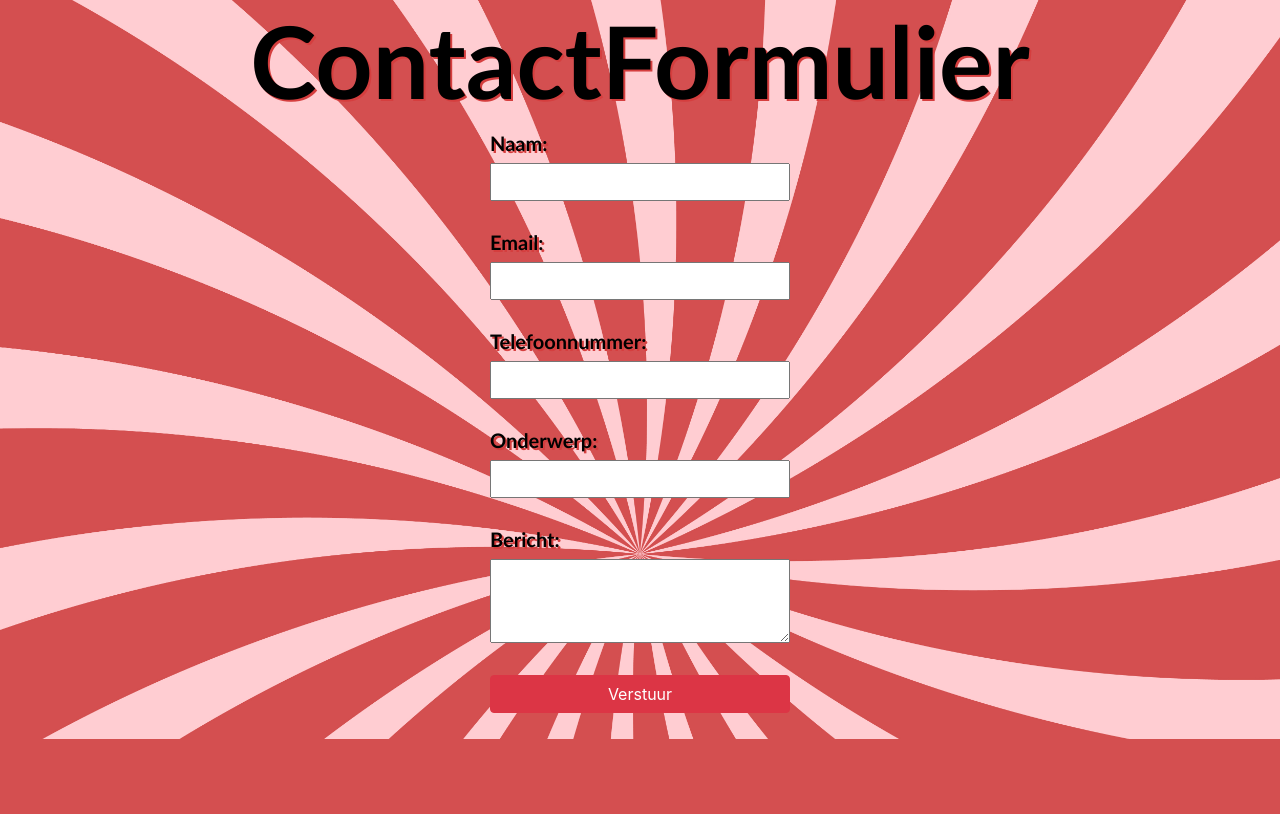
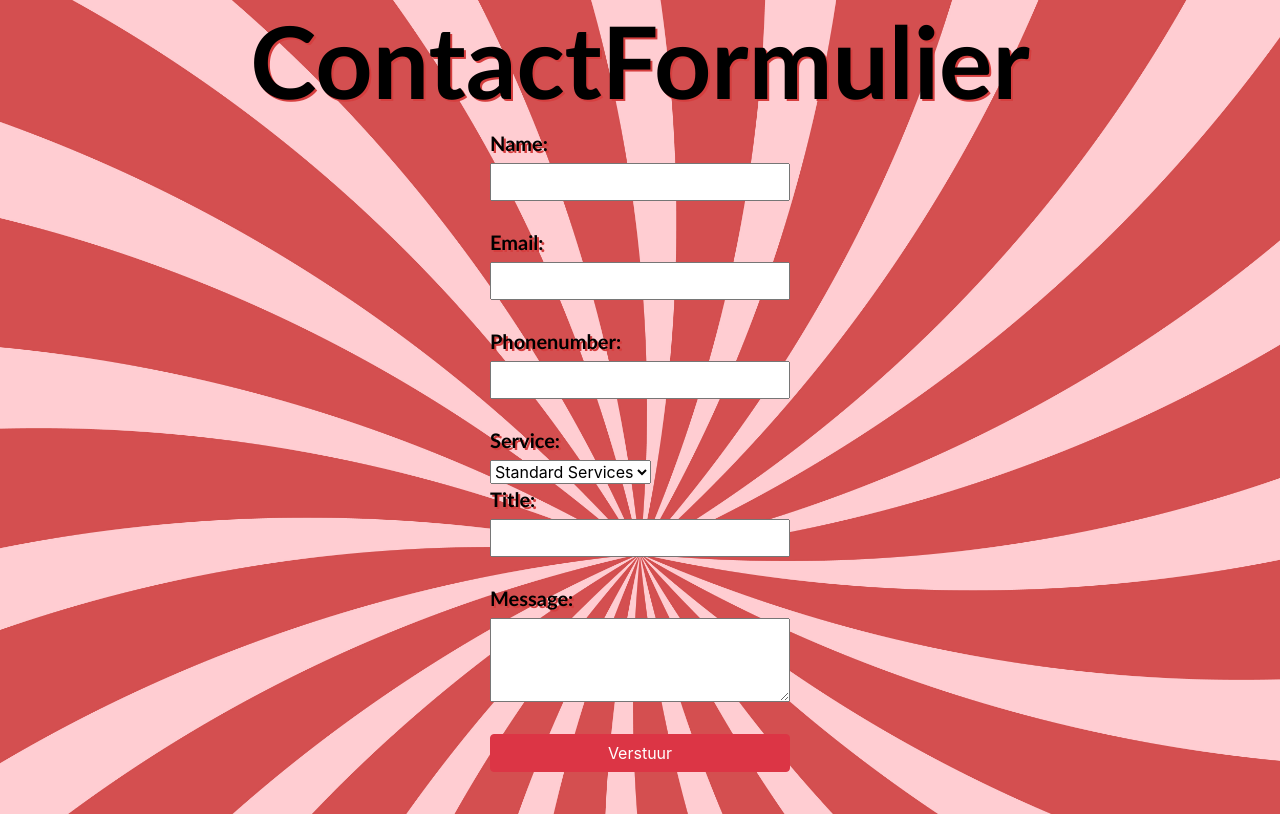
Before and after one commit to RickHogenhout3/IMP, a PHP site: page /contact.php in a window 1280 px wide. Shown: the part 86-900 px from the top of the page. Before the commit the page ends 825 px from the top, so only its background shows below. Run offline with PHP 8.4, Linux system fonts and the light colour scheme.

Commit message:
something

```diff
--- a/contact.php
+++ b/contact.php
@@ -15,7 +15,7 @@
 <h2 style="text-align: center;" id="contact">ContactFormulier</h2>
 <form action="send.php" method="post">
   <div class="form-group">
-    <label id="form" for="name">Naam:</label>
+    <label id="form" for="name">Name:</label>
     <input type="text" id="name" name="naam" required>
   </div>
   <div class="form-group">
@@ -23,15 +23,22 @@
     <input type="email" id="email" name="mail" required>
   </div>
   <div class="form-group">
-    <label id="form" for="telefoon">Telefoonnummer:</label>
+    <label id="form" for="telefoon">Phonenumber:</label>
     <input type="tel" id="telefoon" name="phone">
   </div>
   <div class="form-group">
-    <label id="form" for="onderwerp">Onderwerp:</label>
+    <label id="form" for="datum">Service:</label> <br>
+    <select name="service" id="service">
+      <option value="1">Standard Services</option>
+      <option value="2">Special Occation</option>
+      <option value="3">Group Discount</option>
+    </select>
+  <div class="form-group">
+    <label id="form" for="onderwerp">Title:</label>
     <input type="text" id="onderwerp" name="onderwerp" required>
   </div>
   <div class="form-group">
-    <label id="form" for="bericht">Bericht:</label>
+    <label id="form" for="bericht">Message:</label>
     <textarea name="bericht" id="bericht" cols="30" rows="3" required></textarea>
   </div>
   <input class="btn btn-danger" type="submit" name="submit" value="Verstuur">
```
